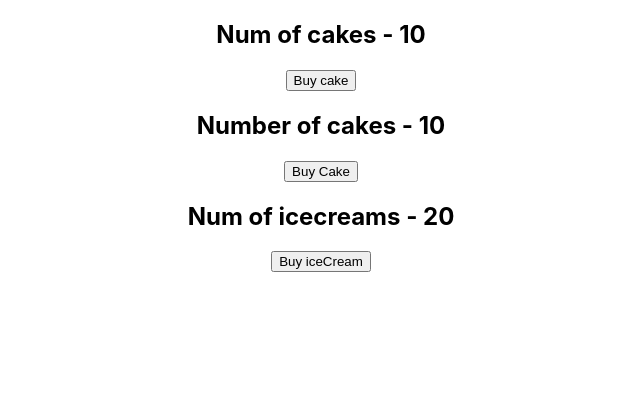
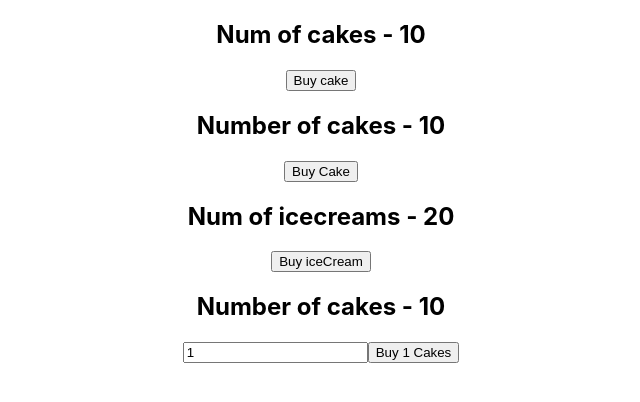
Before and after one commit to kbu715/react-redux-tutorials, a React (Create React App) app in the folder react-redux-demo/: page / in a window 1280 px wide. Shown: the top 402 px of the page, without its empty margins (319-959 px from the left). Built offline with nearby package versions, Linux system fonts and the light colour scheme.

Commit message:
✨ Implement Action payload in React Redux

```diff
--- a/react-redux-demo/src/App.js
+++ b/react-redux-demo/src/App.js
@@ -4,6 +4,7 @@
 import store from './redux/store'
 import HooksCakeContainer from './components/HooksCakeContainer';
 import HooksIceCreamContainer from './components/HooksIceCreamContainer';
+import NewCakeContainer from './components/NewCakeContainer';
 
 function App() {
   return (
@@ -12,6 +13,7 @@
         <HooksCakeContainer />
         <CakeContainer />
         <HooksIceCreamContainer />
+        <NewCakeContainer />
       </div>
     </Provider>
   );
--- /dev/null
+++ b/react-redux-demo/src/components/NewCakeContainer.js
@@ -0,0 +1,30 @@
+import React, { useState } from 'react'
+import { connect } from 'react-redux'
+import { buyCake } from '../redux'
+
+function NewCakeContainer(props) {
+
+  const [number, setNumber] = useState(1)
+
+  return (
+    <div>
+      <h2>Number of cakes - {props.numOfCakes}</h2>
+      <input type='text' value={number} onChange={e => setNumber(e.target.value)} />
+      <button onClick={() => props.buyCake(number)}>Buy {number} Cakes</button>
+    </div>
+  )
+}
+
+const mapStateToProps = state => {
+  return {
+    numOfCakes: state.cake.numOfCakes
+  }
+}
+
+const mapDispatchToProps = dispatch => {
+  return {
+    buyCake: number => dispatch(buyCake(number))
+  }
+}
+
+export default connect(mapStateToProps, mapDispatchToProps)(NewCakeContainer)
--- a/react-redux-demo/src/redux/cake/cakeActions.js
+++ b/react-redux-demo/src/redux/cake/cakeActions.js
@@ -1,7 +1,8 @@
 import { BUY_CAKE } from './cakeTypes.js'
 
-export const buyCake = () => {
+export const buyCake = (number = 1) => {
   return {
-    type: BUY_CAKE
+    type: BUY_CAKE,
+    payload: number
   }
 }
--- a/react-redux-demo/src/redux/cake/cakeReducer.js
+++ b/react-redux-demo/src/redux/cake/cakeReducer.js
@@ -9,7 +9,7 @@
     case BUY_CAKE:
       return {
         ...state,
-        numOfCakes: state.numOfCakes - 1
+        numOfCakes: state.numOfCakes - action.payload
       }
 
     default:
```
